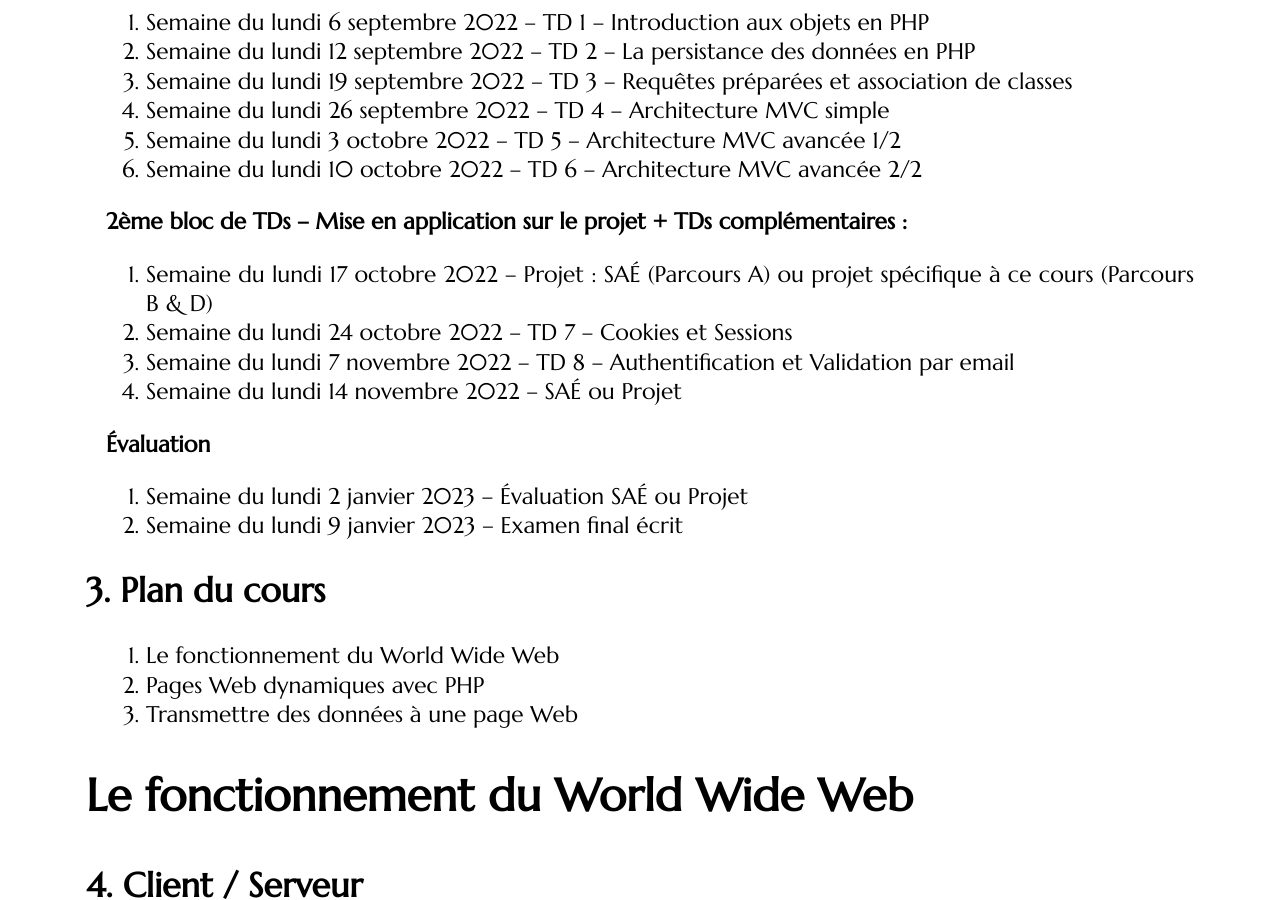
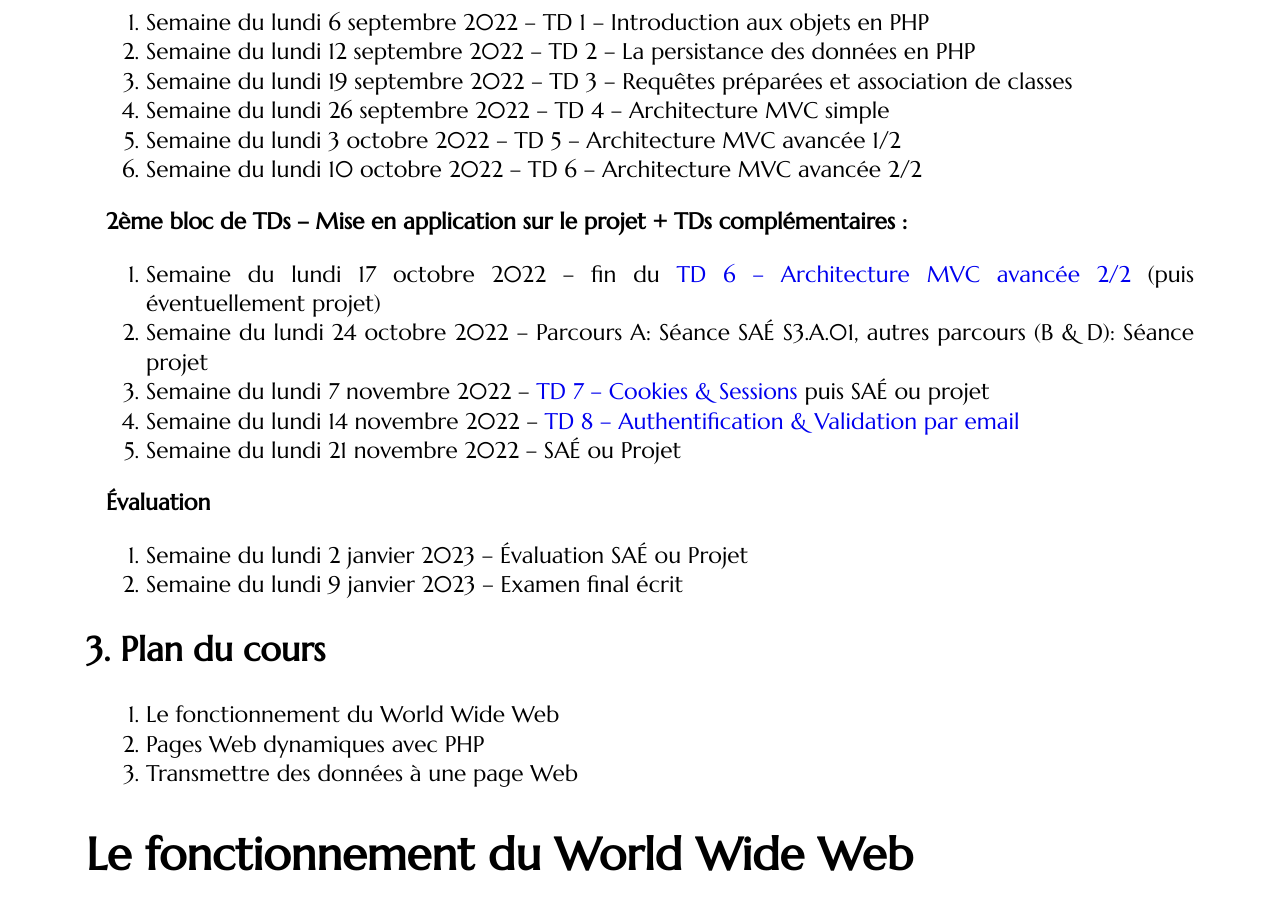
Before and after one commit to romainlebreton/R3.01-DeveloppementWeb, a Jekyll site: the page built from classes/class1.md, in a window 1280 px wide and 900 px high, scrolled down 952 px. Built offline with Jekyll 4.4.1, drawn with Linux system fonts in a browser that asks for light colours; some web fonts are replaced.

Commit message:
Changement du calendrier prévisionnel : une séance de plus sur le TD6

```diff
--- a/classes/class1.md
+++ b/classes/class1.md
@@ -48,10 +48,11 @@ Voir quand intégrer la séance Git
 
 **2ème bloc de TDs -- Mise en application sur le projet + TDs complémentaires :**
 
-1. Semaine du lundi 17 octobre 2022 -- Projet : SAÉ (Parcours A) ou projet spécifique à ce cours (Parcours B & D)
-1. Semaine du lundi 24 octobre 2022 -- TD 7 -- Cookies et Sessions
-1. Semaine du lundi 7 novembre 2022 -- TD 8 -- Authentification et Validation par email
-1. Semaine du lundi 14 novembre 2022 -- SAÉ ou Projet
+1. Semaine du lundi 17 octobre 2022 --  fin du [TD 6 -- Architecture MVC avancée 2/2](tutorials/tutorial6.html) (puis éventuellement projet)
+1. Semaine du lundi 24 octobre 2022 --  Parcours A: Séance SAÉ S3.A.01, autres parcours (B & D): Séance projet
+1. Semaine du lundi 7 novembre 2022  -- [TD 7 -- Cookies & Sessions](tutorials/tutorial7.html) puis SAÉ ou projet
+1. Semaine du lundi 14 novembre 2022 -- [TD 8 -- Authentification & Validation par email](tutorials/tutorial8.html)
+1. Semaine du lundi 21 novembre 2022 -- SAÉ ou Projet
 
 **Évaluation**
 
```
Also changed, not shown: index.md (+5 -5 lines).
